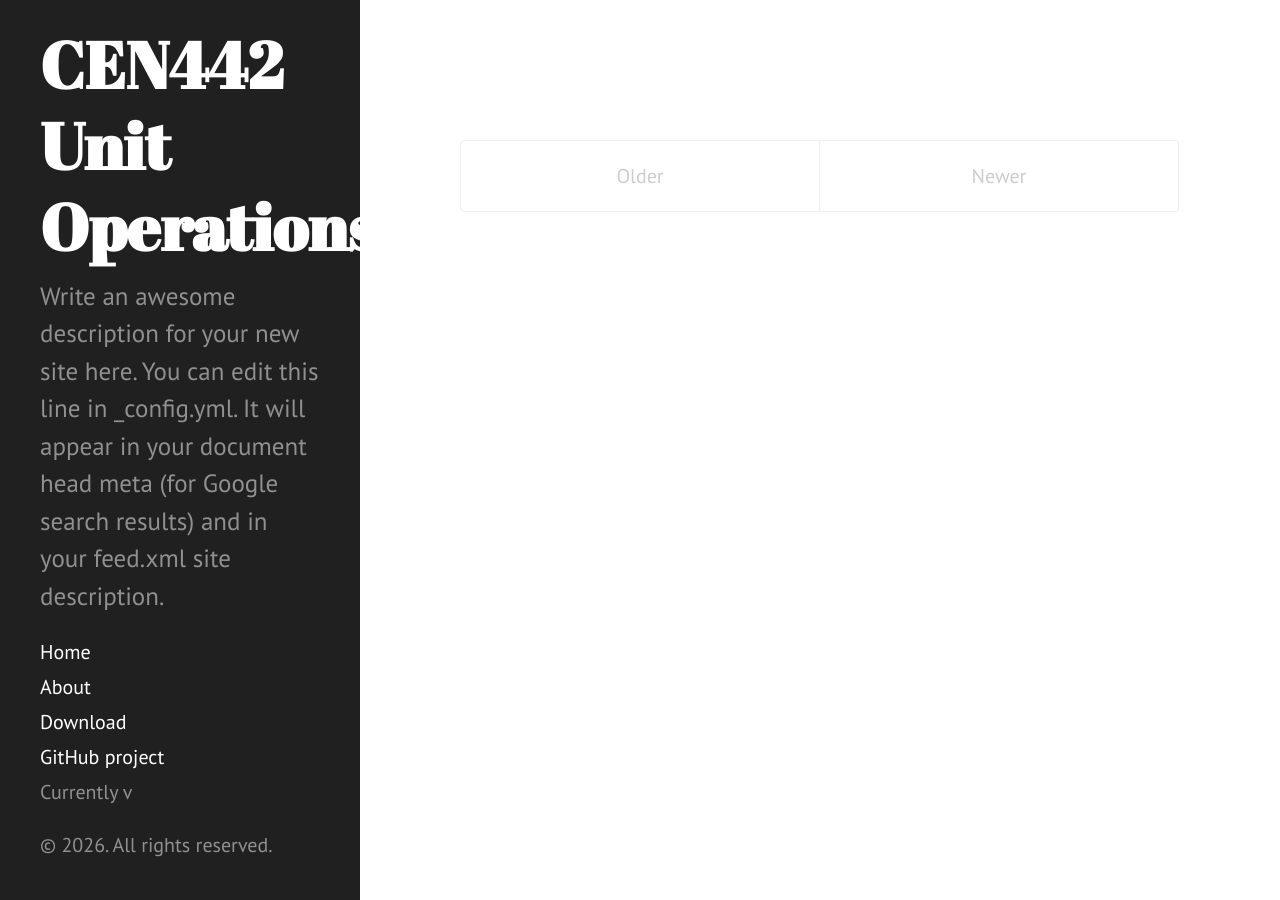
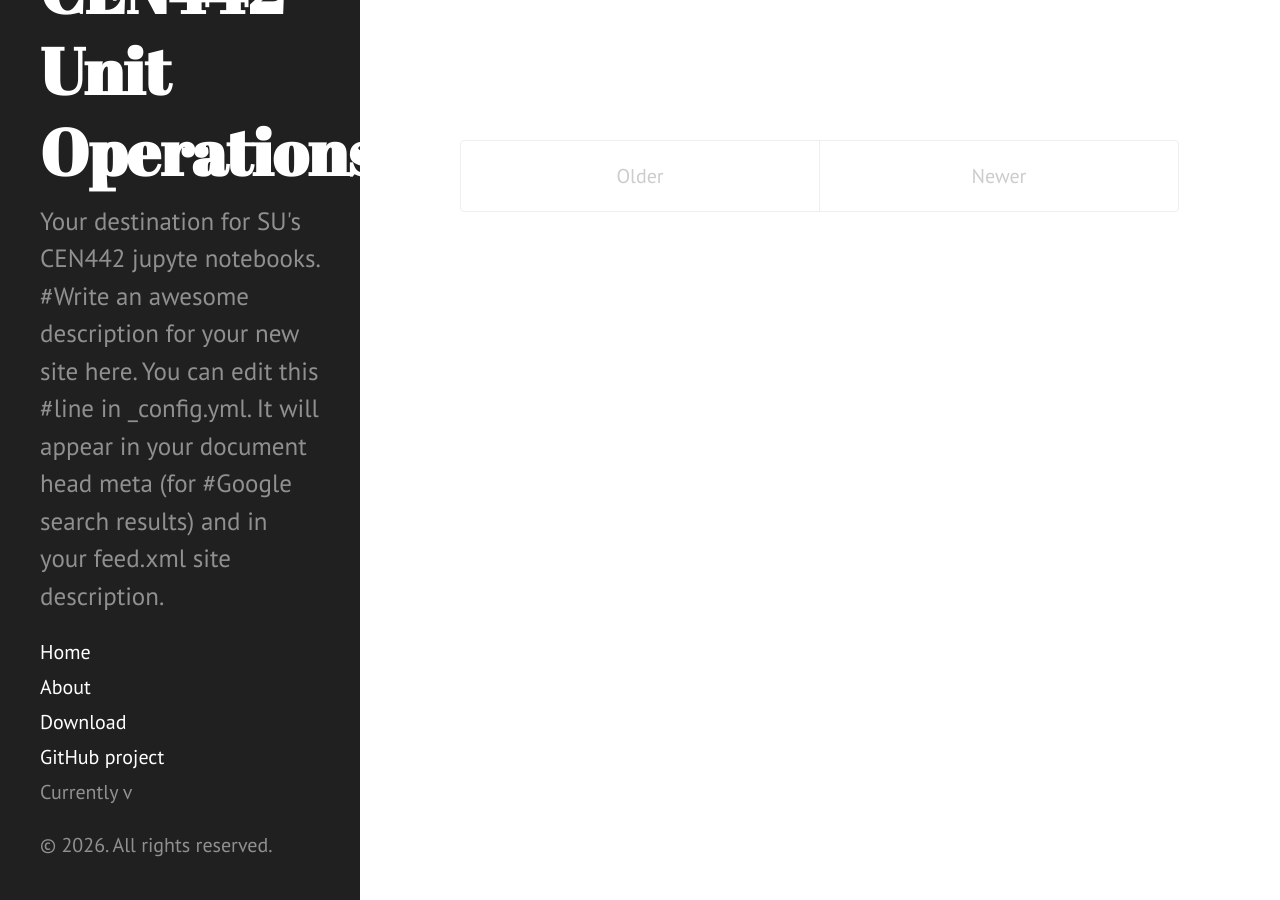
Before and after one commit to caaponte-su/CEN442, a Jekyll site: the page built from docs/index.html, in a window 1280 px wide. Built offline with Jekyll 4.4.1, drawn with Linux system fonts in a browser that asks for light colours.

Commit message:
Update _config.yml

```diff
--- a/docs/_config.yml
+++ b/docs/_config.yml
@@ -21,9 +21,10 @@
 title: CEN442 Unit Operations
 email: your-email@example.com
 description: >- # this means to ignore newlines until "baseurl:"
-  Write an awesome description for your new site here. You can edit this
-  line in _config.yml. It will appear in your document head meta (for
-  Google search results) and in your feed.xml site description.
+  Your destination for SU's CEN442 jupyte notebooks.
+  #Write an awesome description for your new site here. You can edit this
+  #line in _config.yml. It will appear in your document head meta (for
+  #Google search results) and in your feed.xml site description.
 baseurl: /CEN442/ # the subpath of your site, e.g. /blog
 url: https://github.io # the base hostname & protocol for your site, e.g. http://example.com
 twitter_username: jekyllrb
```
